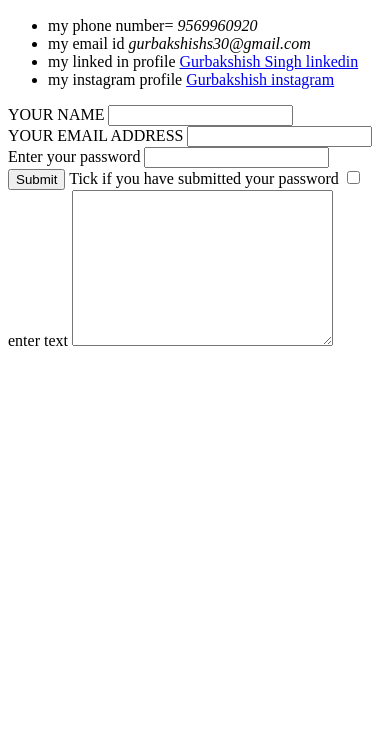
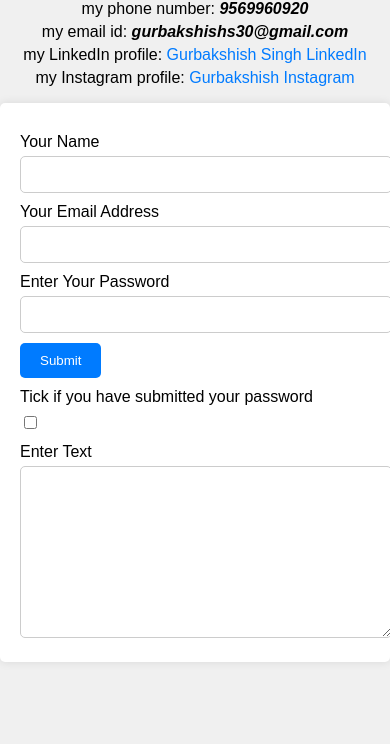
Before and after one commit to Gurbakshish30/CV, a plain HTML site: page contact.html in a window 390 px wide. Shown: the part 100-844 px from the top of the page. Drawn offline with Linux system fonts and the light colour scheme.

Commit message:
Improved the design and responsiveness

```diff
--- a/contact.html
+++ b/contact.html
@@ -2,29 +2,117 @@
 <html lang="en">
 <head>
     <meta charset="UTF-8">
+    <meta name="viewport" content="width=device-width, initial-scale=1.0">
     <title>Contact me</title>
+    <style>
+        body {
+            font-family: Arial, sans-serif;
+            background-color: #f0f0f0;
+            margin: 0;
+            padding: 0;
+        }
+
+        h1 {
+            text-align: center;
+            color: #333;
+            padding: 20px;
+        }
+
+        ul {
+            list-style-type: none;
+            padding: 0;
+            text-align: center;
+        }
+
+        li {
+            margin: 10px;
+        }
+
+        em {
+            font-weight: bold;
+        }
+
+        a {
+            text-decoration: none;
+            color: #007BFF;
+        }
+
+        form {
+            background-color: #fff;
+            max-width: 400px;
+            margin: 0 auto;
+            padding: 20px;
+            border-radius: 5px;
+            box-shadow: 0 0 10px rgba(0, 0, 0, 0.1);
+        }
+
+        label {
+            display: block;
+            margin-top: 10px;
+        }
+
+        input[type="text"],
+        input[type="email"],
+        input[type="password"],
+        textarea {
+            width: 100%;
+            padding: 10px;
+            margin-top: 5px;
+            border: 1px solid #ccc;
+            border-radius: 5px;
+        }
+
+        input[type="checkbox"] {
+            margin-top: 10px;
+        }
+
+        input[type="submit"] {
+            background-color: #007BFF;
+            color: #fff;
+            padding: 10px 20px;
+            border: none;
+            border-radius: 5px;
+            cursor: pointer;
+            margin-top: 10px;
+        }
+
+        input[type="submit"]:hover {
+            background-color: #0056b3;
+        }
+
+        @media (max-width: 600px) {
+            h1 {
+                font-size: 24px;
+            }
+            ul {
+                padding: 0;
+            }
+            li {
+                margin: 5px;
+            }
+        }
+    </style>
 </head>
 <body>
     <h1>YOU CAN CONTACT ME HERE</h1>
     <ul>
-        <li>my phone number= <em>9569960920</em></li>
-        <li>my email id <em>gurbakshishs30@gmail.com</em></li>
-        <li>my linked in profile <a href="https://www.linkedin.com/in/gurbakshish-singh-042210255/">Gurbakshish Singh linkedin</a></li>
-        <li>my instagram profile <a href="https://www.instagram.com/">Gurbakshish instagram</a></li>
+        <li>my phone number: <em>9569960920</em></li>
+        <li>my email id: <em>gurbakshishs30@gmail.com</em></li>
+        <li>my LinkedIn profile: <a href="https://www.linkedin.com/in/gurbakshish-singh-042210255/">Gurbakshish Singh LinkedIn</a></li>
+        <li>my Instagram profile: <a href="https://www.instagram.com/">Gurbakshish Instagram</a></li>
     </ul>
     <form action="mailto:gurbakshishs30@gmail.com" method="post" enctype="text/plain">
-        <label for="">YOUR NAME</label>
-        <input type="text" name="your name"><br>
-        <label for="">YOUR EMAIL ADDRESS</label>
-        <input type="email" name="your email"><br>
-        <label for="">Enter your password</label>
-        <input type="password">
+        <label for="yourName">Your Name</label>
+        <input type="text" name="yourName" id="yourName">
+        <label for="yourEmail">Your Email Address</label>
+        <input type="email" name="yourEmail" id="yourEmail">
+        <label for="password">Enter Your Password</label>
+        <input type="password" id="password">
         <input type="submit">
-        <label for="">Tick if you have submitted your password</label>
-        <input type="checkbox"><br>
-        <label for="">enter text</label>
-        <textarea name="your text" id="" cols="30" rows="10"></textarea>
+        <label for="passwordCheckbox">Tick if you have submitted your password</label>
+        <input type="checkbox" id="passwordCheckbox">
+        <label for="yourText">Enter Text</label>
+        <textarea name="yourText" id="yourText" cols="30" rows="10"></textarea>
     </form>
-
 </body>
 </html>
```
